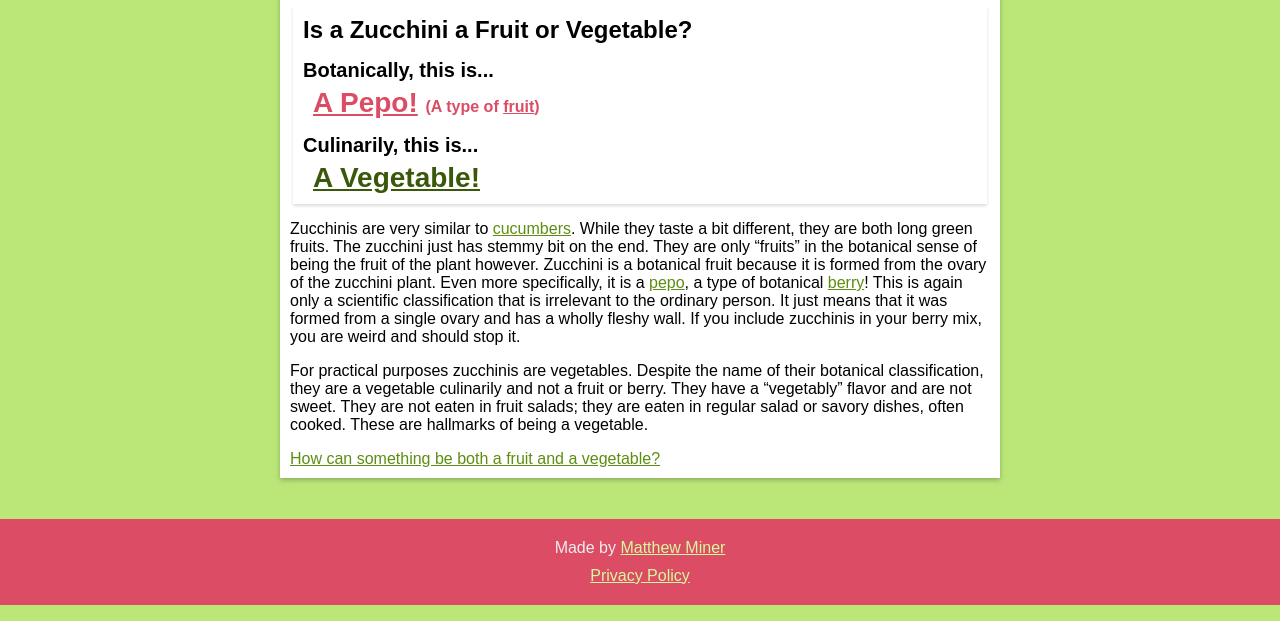
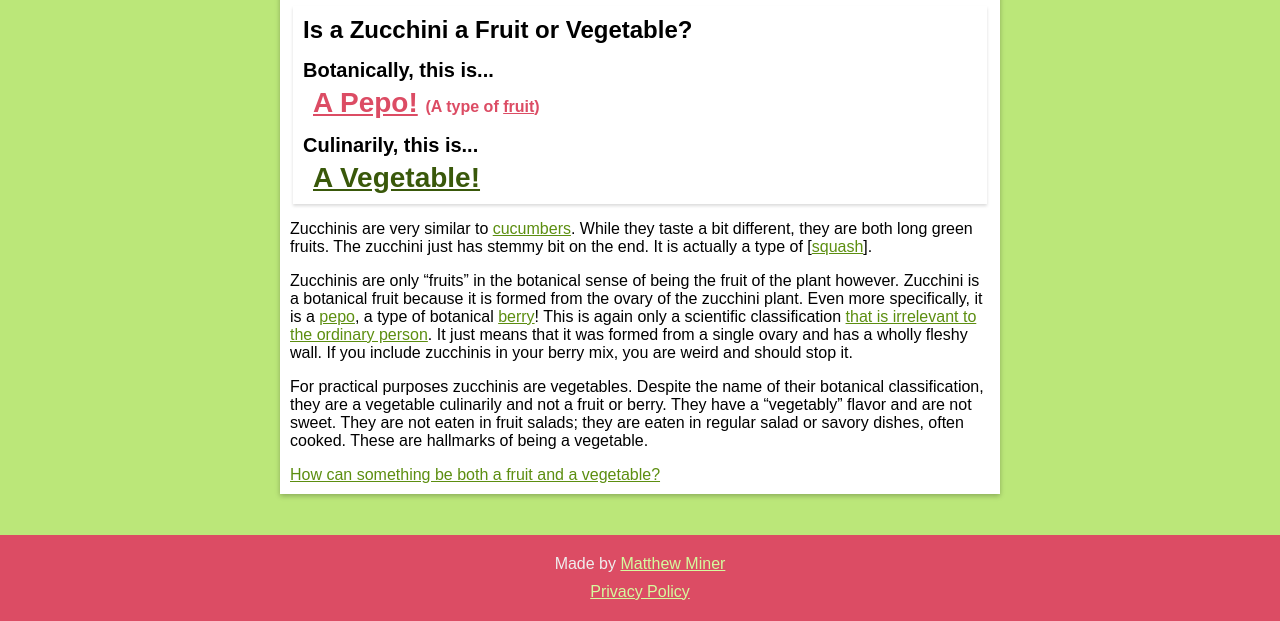
Before and after one commit to mminer237/fruitorvegetable, a Jekyll site: the page built from _items/zucchini.md, in a window 1280 px wide, cut to the strip 296-917 px from the top of the page. Built offline with Jekyll 4.4.1, drawn with Linux system fonts in a browser that asks for light colours.

Commit message:
Expand zucchini info

```diff
--- a/_data/fruit_redirects.csv
+++ b/_data/fruit_redirects.csv
@@ -1,6 +1,8 @@
 original,url,title
 /aqpik,/cloudberry,Aqpik
 /averin,/cloudberry,Averin
+/baby-marrow,/zucchini,Baby Marrow
+/courgette,/zucchini,Courgette
 /carambola,/star-fruit,Carambola
 /evron,/cloudberry,Evron
 /gourd,/squash,Gourd
--- a/_items/zucchini.md
+++ b/_items/zucchini.md
@@ -6,6 +6,8 @@ image: assets/images/zucchinis.jpg
 speakables: [".speakable"]
 sugar: 2.5
 ---
-Zucchinis are very similar to [cucumbers](% link _items/cucumber.md %}). While they taste a bit different, they are both long green fruits. The zucchini just has stemmy bit on the end. They are only "fruits" in the botanical sense of being the fruit of the plant however. Zucchini is a botanical fruit because it is formed from the ovary of the zucchini plant. Even more specifically, it is a [pepo]({% link _types/pepo.html %}), a type of botanical [berry]({% link _types/berry.html %})! This is again only a scientific classification that is irrelevant to the ordinary person. It just means that it was formed from a single ovary and has a wholly fleshy wall. If you include zucchinis in your berry mix, you are weird and should stop it.
+Zucchinis are very similar to [cucumbers](% link _items/cucumber.md %}). While they taste a bit different, they are both long green fruits. The zucchini just has stemmy bit on the end. It is actually a type of [[squash]({% link _items/squash.md %})].
+
+Zucchinis are only "fruits" in the botanical sense of being the fruit of the plant however. Zucchini is a botanical fruit because it is formed from the ovary of the zucchini plant. Even more specifically, it is a [pepo]({% link _types/pepo.html %}), a type of botanical [berry]({% link _types/berry.html %})! This is again only a scientific classification [that is irrelevant to the ordinary person]({% link _pages/you-dont-have-to-care-about-botanical-definitions.html %}). It just means that it was formed from a single ovary and has a wholly fleshy wall. If you include zucchinis in your berry mix, you are weird and should stop it.
 
 <span class="speakable">For practical purposes zucchinis are vegetables.</span> Despite the name of their botanical classification, they are a vegetable culinarily and not a fruit or berry. They have a "vegetably" flavor and are not sweet. They are not eaten in fruit salads; they are eaten in regular salad or savory dishes, often cooked. These are hallmarks of being a vegetable.
```
